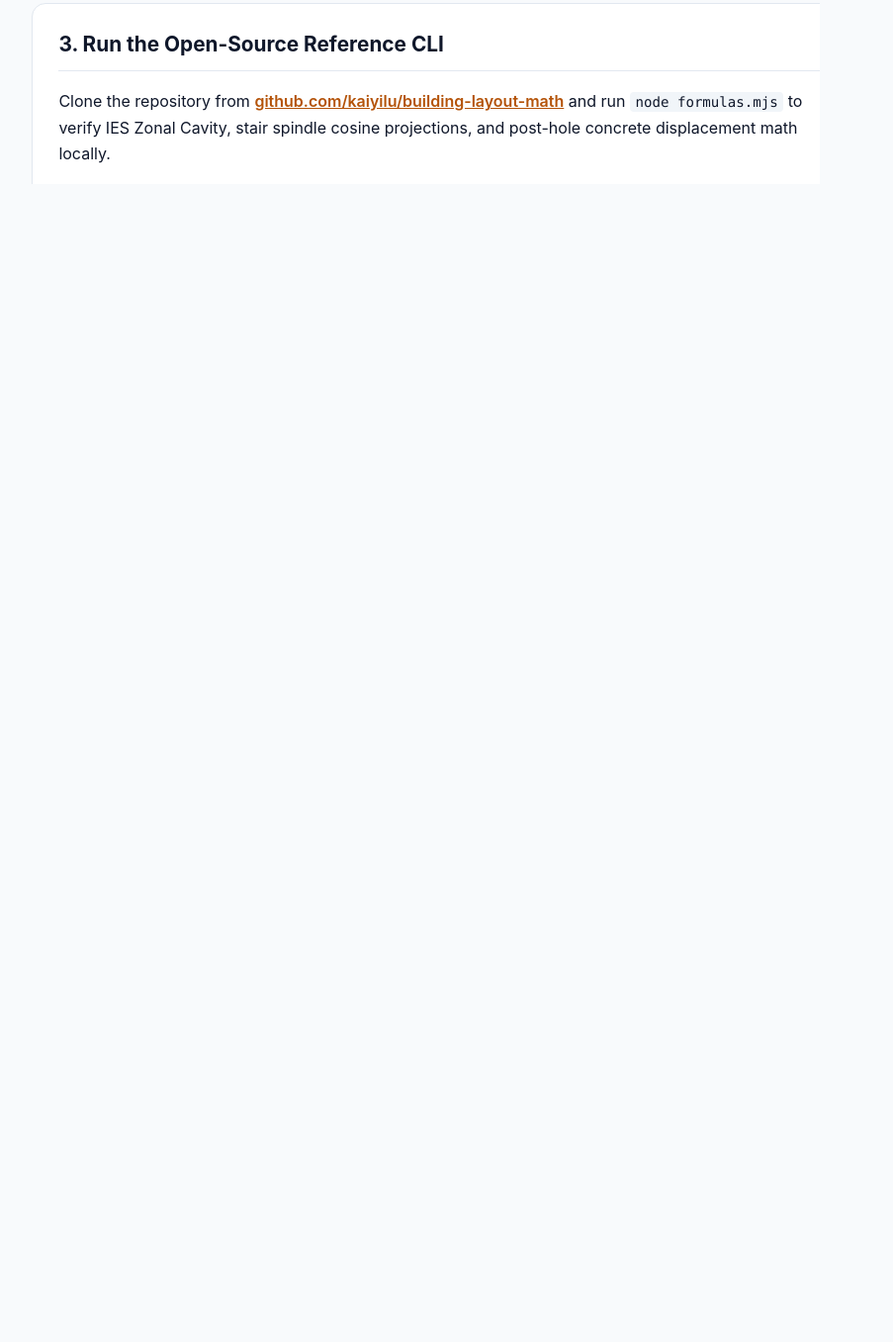
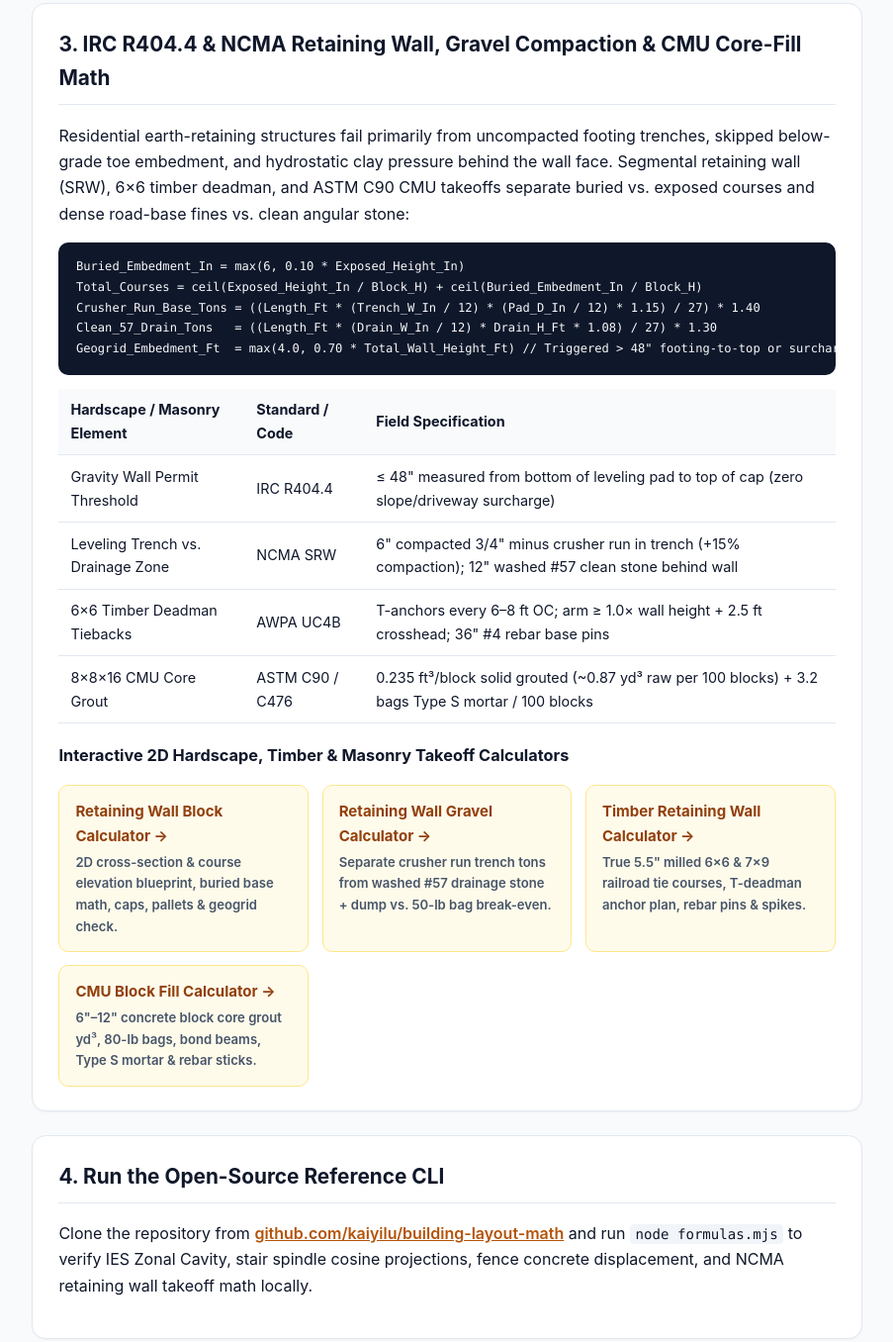
Before and after one commit to kaiyilu/building-layout-math, a website: page index.html in a window 1280 px wide. Shown: the part 2355-3711 px from the top of the page at 99% size, without its empty margins (188-1091 px from the left). Before the commit the page ends 2716 px from the top, so only its background shows below. Drawn offline with Linux system fonts and the light colour scheme.

Commit message:
feat: add IRC R404.4 & NCMA retaining wall, gravel, timber & CMU math section

```diff
--- a/index.html
+++ b/index.html
@@ -292,8 +292,70 @@ Spindle_Sloped_Footprint = Baluster_Width / cos(theta)</code></pre>
     </section>
 
     <section>
-      <h2>3. Run the Open-Source Reference CLI</h2>
-      <p>Clone the repository from <a href="https://github.com/kaiyilu/building-layout-math">github.com/kaiyilu/building-layout-math</a> and run <code>node formulas.mjs</code> to verify IES Zonal Cavity, stair spindle cosine projections, and post-hole concrete displacement math locally.</p>
+      <h2>3. IRC R404.4 &amp; NCMA Retaining Wall, Gravel Compaction &amp; CMU Core-Fill Math</h2>
+      <p>Residential earth-retaining structures fail primarily from uncompacted footing trenches, skipped below-grade toe embedment, and hydrostatic clay pressure behind the wall face. Segmental retaining wall (SRW), 6&times;6 timber deadman, and ASTM C90 CMU takeoffs separate buried vs. exposed courses and dense road-base fines vs. clean angular stone:</p>
+      <pre><code>Buried_Embedment_In = max(6, 0.10 * Exposed_Height_In)
+Total_Courses = ceil(Exposed_Height_In / Block_H) + ceil(Buried_Embedment_In / Block_H)
+Crusher_Run_Base_Tons = ((Length_Ft * (Trench_W_In / 12) * (Pad_D_In / 12) * 1.15) / 27) * 1.40
+Clean_57_Drain_Tons   = ((Length_Ft * (Drain_W_In / 12) * Drain_H_Ft * 1.08) / 27) * 1.30
+Geogrid_Embedment_Ft  = max(4.0, 0.70 * Total_Wall_Height_Ft) // Triggered &gt; 48" footing-to-top or surcharge</code></pre>
+
+      <table>
+        <thead>
+          <tr>
+            <th>Hardscape / Masonry Element</th>
+            <th>Standard / Code</th>
+            <th>Field Specification</th>
+          </tr>
+        </thead>
+        <tbody>
+          <tr>
+            <td>Gravity Wall Permit Threshold</td>
+            <td>IRC R404.4</td>
+            <td>&le; 48" measured from bottom of leveling pad to top of cap (zero slope/driveway surcharge)</td>
+          </tr>
+          <tr>
+            <td>Leveling Trench vs. Drainage Zone</td>
+            <td>NCMA SRW</td>
+            <td>6" compacted 3/4" minus crusher run in trench (+15% compaction); 12" washed #57 clean stone behind wall</td>
+          </tr>
+          <tr>
+            <td>6&times;6 Timber Deadman Tiebacks</td>
+            <td>AWPA UC4B</td>
+            <td>T-anchors every 6–8 ft OC; arm &ge; 1.0&times; wall height + 2.5 ft crosshead; 36" #4 rebar base pins</td>
+          </tr>
+          <tr>
+            <td>8&times;8&times;16 CMU Core Grout</td>
+            <td>ASTM C90 / C476</td>
+            <td>0.235 ft&sup3;/block solid grouted (~0.87 yd&sup3; raw per 100 blocks) + 3.2 bags Type S mortar / 100 blocks</td>
+          </tr>
+        </tbody>
+      </table>
+
+      <h3>Interactive 2D Hardscape, Timber &amp; Masonry Takeoff Calculators</h3>
+      <div class="tool-grid">
+        <a class="tool-card" href="https://retainingwallblockcalculator.com/">
+          <strong>Retaining Wall Block Calculator &rarr;</strong>
+          <span>2D cross-section &amp; course elevation blueprint, buried base math, caps, pallets &amp; geogrid check.</span>
+        </a>
+        <a class="tool-card" href="https://retainingwallblockcalculator.com/retaining-wall-gravel-calculator/">
+          <strong>Retaining Wall Gravel Calculator &rarr;</strong>
+          <span>Separate crusher run trench tons from washed #57 drainage stone + dump vs. 50-lb bag break-even.</span>
+        </a>
+        <a class="tool-card" href="https://retainingwallblockcalculator.com/timber-retaining-wall-calculator/">
+          <strong>Timber Retaining Wall Calculator &rarr;</strong>
+          <span>True 5.5" milled 6&times;6 &amp; 7&times;9 railroad tie courses, T-deadman anchor plan, rebar pins &amp; spikes.</span>
+        </a>
+        <a class="tool-card" href="https://retainingwallblockcalculator.com/cmu-block-fill-calculator/">
+          <strong>CMU Block Fill Calculator &rarr;</strong>
+          <span>6"–12" concrete block core grout yd&sup3;, 80-lb bags, bond beams, Type S mortar &amp; rebar sticks.</span>
+        </a>
+      </div>
+    </section>
+
+    <section>
+      <h2>4. Run the Open-Source Reference CLI</h2>
+      <p>Clone the repository from <a href="https://github.com/kaiyilu/building-layout-math">github.com/kaiyilu/building-layout-math</a> and run <code>node formulas.mjs</code> to verify IES Zonal Cavity, stair spindle cosine projections, fence concrete displacement, and NCMA retaining wall takeoff math locally.</p>
     </section>
   </main>
 
```
Also changed, not shown: formulas.mjs (+61 -0 lines), README.md.
